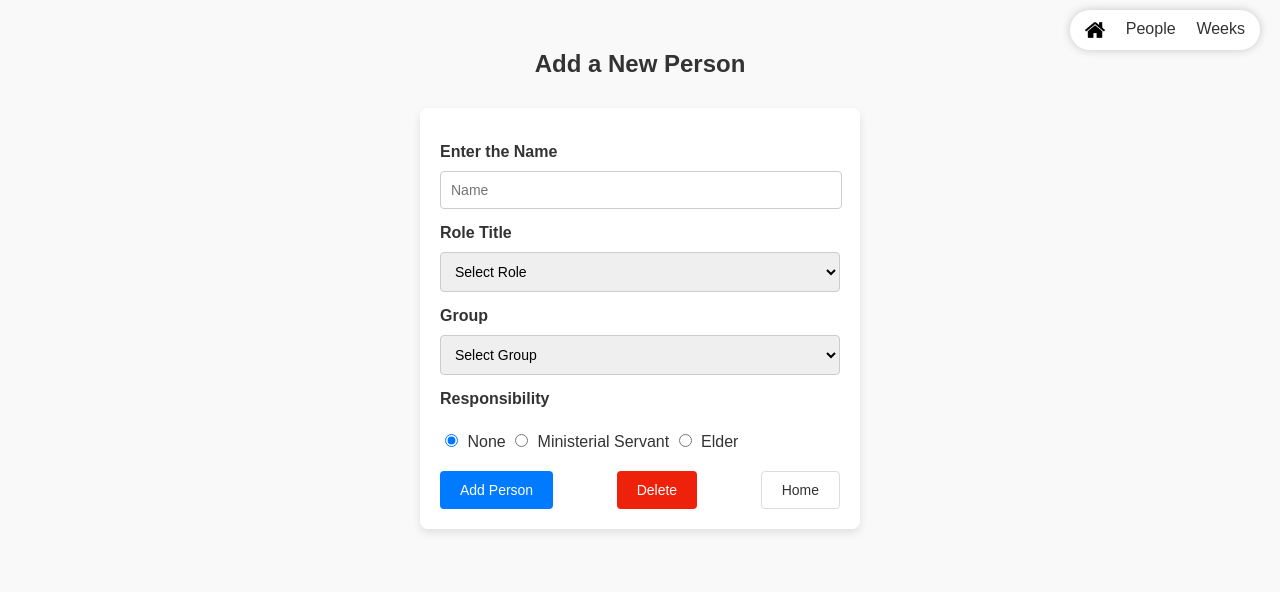
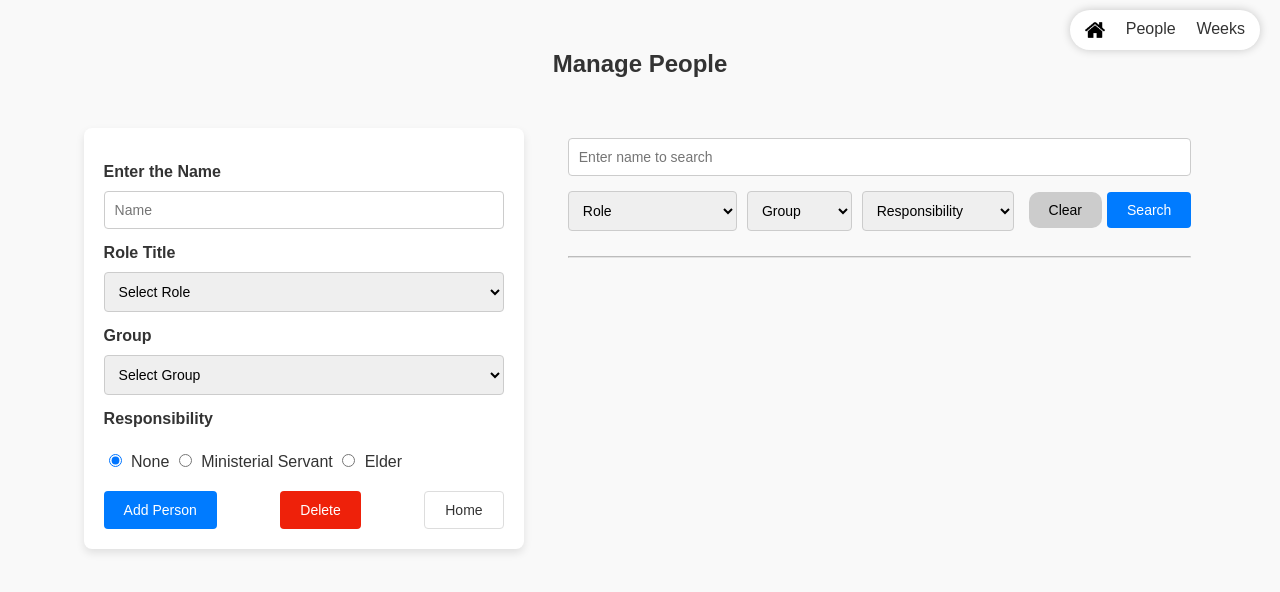
Before and after one commit to AryansVj/assignment-tracker, a PHP site: page /ManagePerson.php in a window 1280 px wide. Shown: the top 592 px of the page. Run offline with PHP 8.4, Linux system fonts and the light colour scheme.

Commit message:
Search added to people manage page

```diff
--- a/ManagePerson.php
+++ b/ManagePerson.php
@@ -45,6 +45,21 @@ if ( isset($_POST['Add']) && isset($_POST['Name']) && ($_POST['role'] != 0) && (
     return;
 }
 
+// Search section using GET
+if ( isset($_GET['search']) ) {
+    if ( isset($_GET['search-name']) || ($_GET['search-role'] > 0) || ($_GET['search-group'] > 0) || ($_GET['search-responsibility'] > 0) ) {
+        $search = $people->searchPeople($_GET['search-name'], $_GET['search-role'] + 0, $_GET['search-group'] + 0, $_GET['search-responsibility'] + 0);
+        if ($search == -1) {
+            $_SESSION['error'] = "Search failed!";
+        } elseif (sizeof($search) == 0) {
+            $_SESSION['error'] = "No results found for the given query";
+        }
+    }
+} elseif ( isset($_GET['clear']) ) {
+    header("Location: ManagePerson.php");
+    return;
+}
+
 ?>
 
 <!DOCTYPE html>
@@ -62,7 +77,8 @@ if ( isset($_POST['Add']) && isset($_POST['Name']) && ($_POST['role'] != 0) && (
         <a class="people" href="ManagePerson.php">People</a>
         <a class="weeks" href="SelectWeek.php">Weeks</a>
     </div>
-    <h1>Add a New Person</h1>
+    <h1>Manage People</h1>
+    <div class="container">
         <div class="form-container">
             <!-- Log Message Section -->
             <?php if (isset($_SESSION['error'])): ?>
@@ -78,7 +94,7 @@ if ( isset($_POST['Add']) && isset($_POST['Name']) && ($_POST['role'] != 0) && (
             <?php unset($_SESSION['success']); endif; ?>
 
             <!-- Form Section -->
-        <form method="post">
+            <form method="post" class="add">
                 <p>
                     <label for="Name">Enter the Name</label>
                     <input type="text" id="Name" name="Name" placeholder="Name" required>
@@ -115,5 +131,63 @@ if ( isset($_POST['Add']) && isset($_POST['Name']) && ($_POST['role'] != 0) && (
                 </div>
             </form>
         </div>
+
+        <div class="display-container">
+            <form class="search" method="get">
+                <p>
+                    <input type="text" name="search-name" placeholder="Enter name to search">
+                </p>
+                <div class="search-select">
+                    <p>
+                        <select name="search-role" id="search-role" required>
+                            <option value="0" selected>Role</option>
+                            <option value="1">Unbaptized Publisher</option>
+                            <option value="2">Baptized Publisher</option>
+                            <option value="3">Auxiliary Pioneer</option>
+                            <option value="4">Regular Pioneer</option>
+                            <option value="5">Special Pioneer</option>
+                        </select>
+                    </p>
+                    <p>
+                        <select name="search-group" id="search-group" required>
+                            <option value="0" selected>Group</option>
+                            <option value="1">Kundasale</option>
+                            <option value="2">Digana</option>
+                        </select>
+                    </p>
+                    <p>
+                        <select name="search-responsibility" id="search-responsibility">
+                            <option value="0" selected>Responsibility</option>
+                            <option value="1">Brother/Sister</option>
+                            <option value="2">Ministerial Servant</option>
+                            <option value="3">Elder</option>
+                        </select>
+                    </p>
+                    <input class="clear" type="submit" name="clear" value="Clear">
+                    <input class="search" type="submit" name="search" value="Search">
+                </div>
+            </form>
+            <hr>
+            <?php if (isset($_GET['search'])): ?>
+                <div class="display">
+                    <?php foreach($search as $row): ?>
+                        <div class="search-row">
+                            <p>
+                                <strong><?= $row['name']?></strong><br>
+                                <?= $row['role_title']?>, <?= $row['group_name']?>
+                            </p>
+                            <?php if ($row['responsibility'] != "None"): ?>
+                                <p class="resp"><?= $row['responsibility']?></p>
+                            <?php endif;?>
+                            <div class="edit">
+                                <button>Edit</button>
+                                <button>Delete</button>
+                            </div>
+                        </div>
+                    <?php endforeach;?>
+                </div>
+            <?php endif; ?>
+        </div>
+    </div>
 </body>
 </html>
--- a/css/stylesManagePerson.css
+++ b/css/stylesManagePerson.css
@@ -4,8 +4,17 @@ h1 {
     font-size: 24px;
 }
 
+.container {
+    display: flex;
+    justify-content: space-between;
+    width: 90%;
+    margin: 20px auto;
+}
+
 .form-container {
+    width: 35%;
     max-width: 400px;
+    height: fit-content;
     margin: 30px auto;
     padding: 20px;
     background-color: #ffffff;
@@ -33,7 +42,7 @@ input[type="text"], select {
 }
 
 input[type="text"] {
-    width: 95%;
+    width: -webkit-fill-available;
 }
 
 input[type="radio"] {
@@ -111,6 +120,77 @@ input[type="submit"].delete:hover {
     animation: fadeOut 3s ease-in-out forwards 3s;
 }
 
+.display-container {
+    width: 55%;
+    margin: 30px auto;
+}
+
+.search-select {
+    display: flex;
+    justify-content: left;
+    align-items: center;
+}
+
+.search p {
+    margin: 5px;
+}
+
+.search input[type="submit"] {
+    margin: 5px 5px 2px 10px;
+}
+
+.search input[type="submit"].clear {
+    color: #000;
+    background-color: #ccc;
+    border-radius: 10px;
+}
+
+.search input[type="submit"].search {
+    margin-left: auto;
+
+}
+
+.display p {
+    margin-top: 5px;
+    margin-bottom: 5px;
+}
+
+.edit {
+    align-self: center;
+}
+
+div.edit button {
+    border: none;
+    border-radius: 5px;
+    margin: auto 5px;
+    background-color: grey;
+    padding: 5px 15px;
+    align-self: center;
+}
+
+.display-container hr {
+    /* width: 90%; */
+    border-color: #ccc7;
+    margin: 20px 5px 10px;
+}
+
+.search-row {
+    margin: 10px 15px;
+    padding-top: 5px;
+    padding-bottom: 5px;
+    display: flex;
+    justify-content: space-between;
+    border-bottom: 1px solid rgba(0, 0, 0, 0.3);
+}
+
+.search-row .resp {
+    border: 1px dotted rgba(0, 0, 0, 0.5);
+    border-radius: 10px;
+    padding: 3px 10px;
+    align-self: center;
+    background-color: rgba(0, 0, 0, 0.1)
+}
+
 @keyframes fadeOut {
     to {
         opacity: 0;
```
Lines whose indentation alone changed are shown as unchanged.
